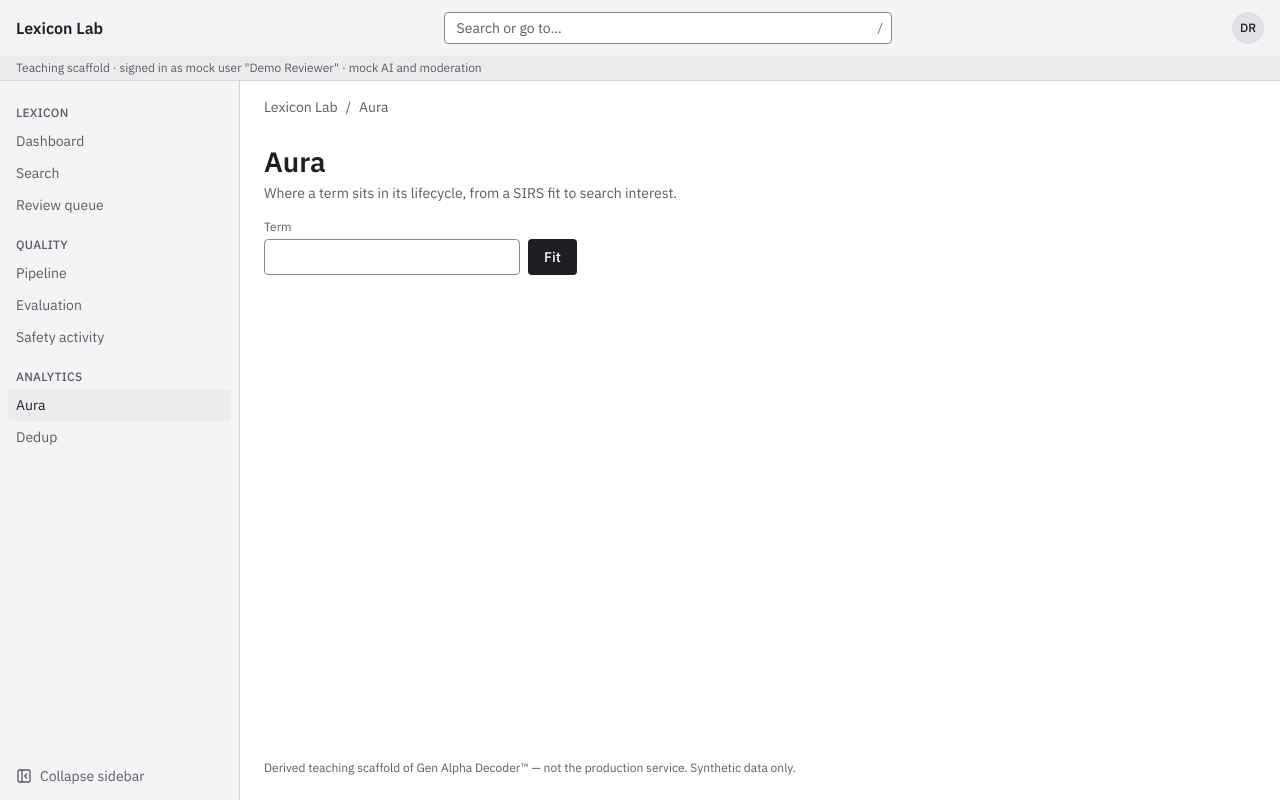
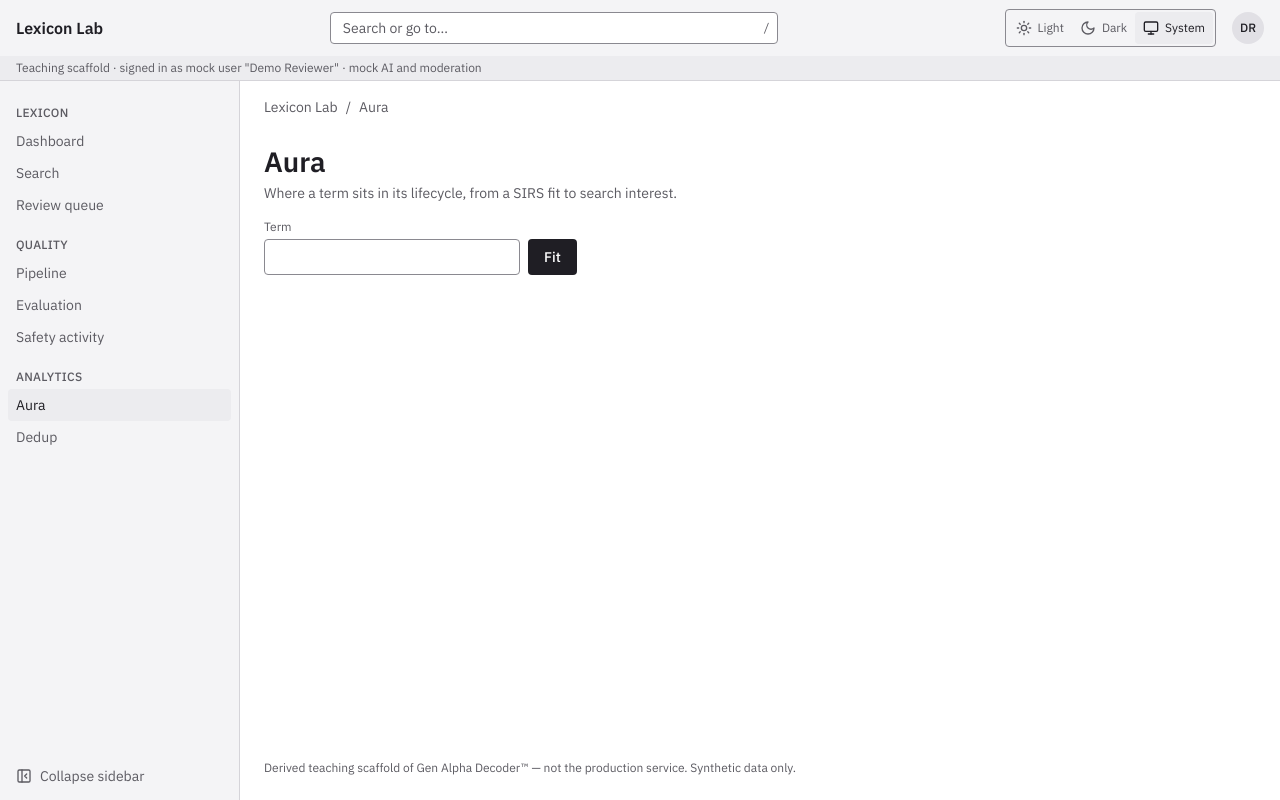
Before and after one commit to joshth/alpha-date, a Next.js app: page /lab/aura in a window 1280 px wide. Built offline with nearby package versions, Linux system fonts and the light colour scheme.

Commit message:
W18EDATE-166 Add the Light, Dark and System toggle to the Lab header

```diff
--- a/components/lab/shell.tsx
+++ b/components/lab/shell.tsx
@@ -2,6 +2,8 @@ import type React from "react"
 import Link from "next/link"
 import { Menu, PanelLeftClose, PanelLeftOpen } from "lucide-react"
 import { LAB_NAV } from "./nav"
+import { ThemeToggle } from "./theme-toggle"
+import type { ThemePref } from "./theme"
 
 const ROOT = { href: "/lab", label: "Lexicon Lab" }
 const items = LAB_NAV.flatMap((g) => g.items)
@@ -30,7 +32,7 @@ export function shouldFocusSearch(e: {
   return !(t && (t.isContentEditable || ["INPUT", "TEXTAREA", "SELECT"].includes(t.tagName ?? "")))
 }
 
-export function LabShellView({ pathname, userName, mockLlm, children, collapsed = false, drawerOpen = false, onToggleCollapsed, onToggleDrawer }: {
+export function LabShellView({ pathname, userName, mockLlm, children, collapsed = false, drawerOpen = false, onToggleCollapsed, onToggleDrawer, themePref = "system", onThemeChange }: {
   pathname: string
   userName: string
   mockLlm: boolean
@@ -39,6 +41,8 @@ export function LabShellView({ pathname, userName, mockLlm, children, collapsed
   drawerOpen?: boolean
   onToggleCollapsed?: () => void
   onToggleDrawer?: () => void
+  themePref?: ThemePref
+  onThemeChange?: (pref: ThemePref) => void
 }) {
   const initials = userName.split(/\s+/).filter(Boolean).slice(0, 2).map((w) => w[0]).join("").toUpperCase()
   const active = activeHref(pathname)
@@ -57,6 +61,7 @@ export function LabShellView({ pathname, userName, mockLlm, children, collapsed
           <input id="lab-search" name="q" type="search" placeholder="Search or go to…" aria-keyshortcuts="/" className={`h-8 w-full rounded border border-lab-border-strong bg-lab-input px-3 text-sm text-lab-text placeholder:text-lab-muted ${ring}`} />
           <kbd aria-hidden="true" className="absolute right-2 top-1/2 -translate-y-1/2 text-xs text-lab-muted">/</kbd>
         </form>
+        <ThemeToggle pref={themePref} onChange={onThemeChange} />
         <span title={userName} aria-hidden="true" className="flex h-8 w-8 items-center justify-center rounded-full bg-lab-control text-xs font-medium">{initials}</span>
         <span className="sr-only">Signed in as {userName}</span>
        </div>
--- /dev/null
+++ b/components/lab/theme-toggle.tsx
@@ -0,0 +1,32 @@
+"use client"
+
+import { Monitor, Moon, Sun } from "lucide-react"
+import type { ThemePref } from "./theme"
+
+const OPTIONS = [
+  { value: "light", label: "Light", Icon: Sun },
+  { value: "dark", label: "Dark", Icon: Moon },
+  { value: "system", label: "System", Icon: Monitor },
+] as const
+
+const ring = "focus-visible:outline-none focus-visible:ring-2 focus-visible:ring-ring"
+
+/** Light, Dark or System. System follows the operating system. The label is visible from the lg breakpoint up and read out below it. */
+export function ThemeToggle({ pref, onChange }: { pref: ThemePref; onChange?: (pref: ThemePref) => void }) {
+  return (
+    <div role="group" aria-label="Colour theme" className="flex items-center rounded border border-lab-border-strong p-0.5">
+      {OPTIONS.map(({ value, label, Icon }) => (
+        <button
+          key={value}
+          type="button"
+          aria-pressed={pref === value}
+          onClick={() => onChange?.(value)}
+          className={`flex h-8 min-w-8 items-center justify-center gap-1.5 rounded px-2 text-xs ${ring} ${pref === value ? "bg-lab-raised text-lab-text" : "text-lab-muted hover:text-lab-text"}`}
+        >
+          <Icon aria-hidden="true" className="h-4 w-4" />
+          <span className="sr-only lg:not-sr-only">{label}</span>
+        </button>
+      ))}
+    </div>
+  )
+}
```
